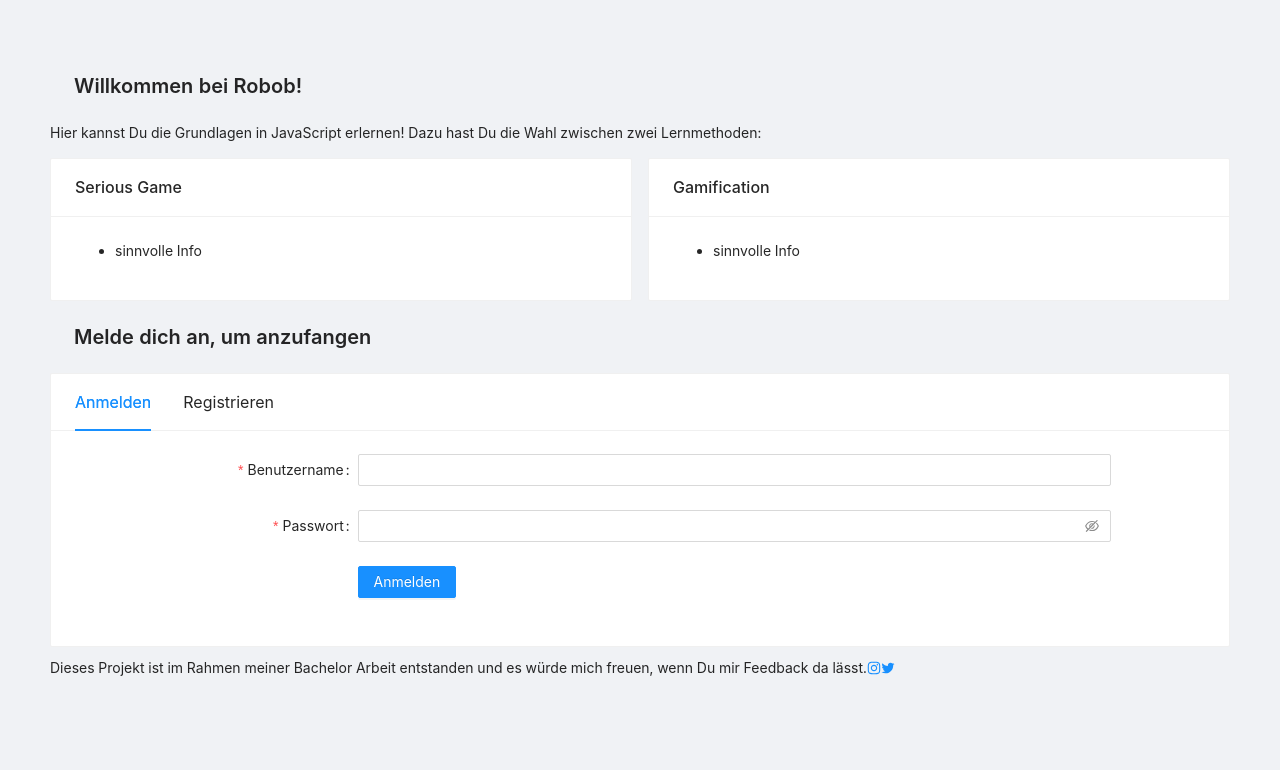
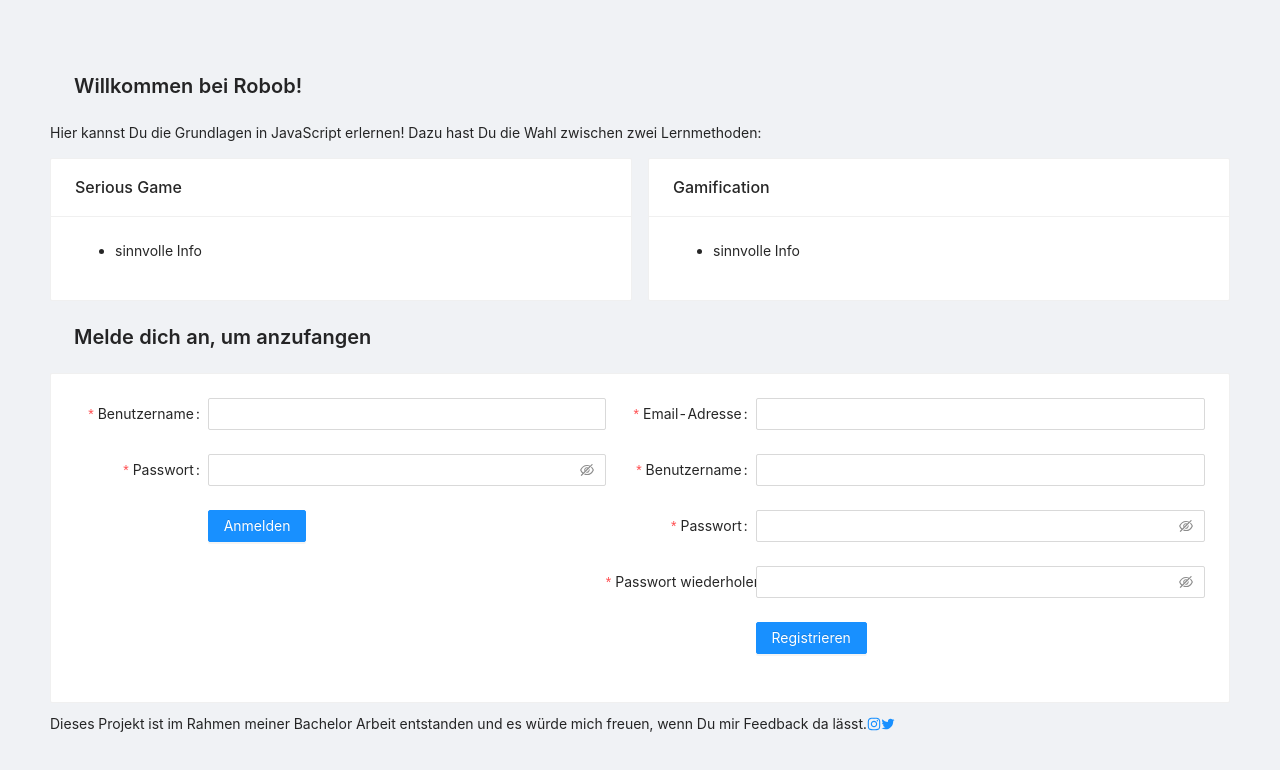
Before and after one commit to foeliks/bachelor, a React (Create React App) app in the folder frontend/: page / in a window 1280 px wide. Shown: the top 770 px of the page. Built offline with nearby package versions, Linux system fonts and the light colour scheme; no server answers.

Commit message:
Login überarbeitet

```diff
--- a/frontend/src/App.js
+++ b/frontend/src/App.js
@@ -78,12 +78,15 @@ function App() {
     });
 
     useEffect(() => {
+        if (loggedIn) {
+
             fetch(`http://localhost:8000/robob/game-mode/${gameMode}`, {
                 method: 'post',
                 headers: {
                     Authorization: `JWT ${localStorage.getItem('token')}`
                 }
             }).catch(error => console.log(error))
+        }
     }, [gameMode])
 
 
--- a/frontend/src/components/Login.js
+++ b/frontend/src/components/Login.js
@@ -1,18 +1,32 @@
-import React, { useState } from 'react';
+import React, { useState, useEffect } from 'react';
 import {
     Layout,
     PageHeader,
     Card,
     Form,
     Input,
-    Button
+    Button,
+    Row,
+    Col
 } from 'antd';
 
 
 function Login(props) {
 
     const [tab, setTab] = useState(0);
+    const [useTabs, setUseTabs] = useState(window.innerWidth <= 1000)
 
+    const onResize = () => {
+        if (window.innerWidth <= 1300 && useTabs === false) {
+            setUseTabs(true)
+        }
+        else if (window.innerWidth >= 1300 && useTabs === true) {
+            setUseTabs(false)
+        }
+        console.log(window.innerWidth)
+    }
+
+    useEffect(() => window.addEventListener('resize', onResize));
 
     const onFinishLogin = (data) => {
         fetch('http://localhost:8000/token-auth/', {
@@ -44,13 +58,16 @@ function Login(props) {
                 props.functions.setLoggedIn(true);
             }).catch(error => console.log(error));
     }
-    const layout = {
+    const layout = () => {
+        return {
             labelCol: {
                 span: 6
             },
             wrapperCol: {
-            span: 16
+                span: 18
             }
+        }
+
     };
     const tabList = [
         {
@@ -62,7 +79,7 @@ function Login(props) {
         },
     ];
     const contentList = {
-        0: <Form {...layout}
+        0: <Form {...layout()}
             onFinish={onFinishLogin}>
             <Form.Item label="Benutzername" name="username"
                 rules={
@@ -84,18 +101,13 @@ function Login(props) {
                 }>
                 <Input.Password />
             </Form.Item>
-            <Form.Item wrapperCol={
-                {
-                    ...layout.wrapperCol,
-                    offset: 6
-                }
-            }>
+            <Form.Item wrapperCol={{ offset: layout().labelCol.span }}>
                 <Button type="primary" htmlType="submit">
                     Anmelden
                 </Button>
             </Form.Item>
         </Form>,
-        1: <Form {...layout}
+        1: <Form {...layout()}
             onFinish={onFinishRegister}>
             <Form.Item label="Email-Adresse" name="email"
                 rules={
@@ -151,19 +163,16 @@ function Login(props) {
                 }>
                 <Input.Password />
             </Form.Item>
-            <Form.Item wrapperCol={
-                {
-                    ...layout.wrapperCol,
-                    offset: 6
-                }
-            }>
+            <Form.Item wrapperCol={{ offset: layout().labelCol.span }}>
                 <Button type="primary" htmlType="submit">
                     Registrieren
                 </Button>
             </Form.Item>
         </Form>
     };
-    const logged_out_comp = (
+    const logged_out_comp = () => {
+        if (useTabs) {
+            return (
                 <Card tabList={tabList}
                     onTabChange={
                         key => {
@@ -173,15 +182,32 @@ function Login(props) {
                 >
                     {
                         contentList[tab]
-            } </Card>
+                    }
+                </Card>
             );
+        }
+        return (
+            <Card
+            >
+                <Row>
+                    <Col flex={1}>
+                        {contentList[0]}
+                    </Col>
+                    <Col flex={1}>
+                        {contentList[1]}
+                    </Col>
+                </Row>
+
+            </Card>
+        )
+    }
+
     const logged_in_comp = (
         <Button onClick={() => {
             localStorage.removeItem('token');
             props.functions.setLoggedIn(false);
         }}>Logout</Button>
     )
-
     return (
         <Layout>
             <Layout.Content>
@@ -189,7 +215,7 @@ function Login(props) {
                     // onBack={() => null}
                     title="Melde dich an, um anzufangen"
                 />
-                <div>{props.values.loggedIn ? logged_in_comp : logged_out_comp}</div>
+                <div>{props.values.loggedIn ? logged_in_comp : logged_out_comp()}</div>
             </ Layout.Content>
         </Layout>
     );
```
Also changed, not shown: 1 other file (tests, documents, lock files or other folders). Lines whose indentation alone changed are shown as unchanged.
